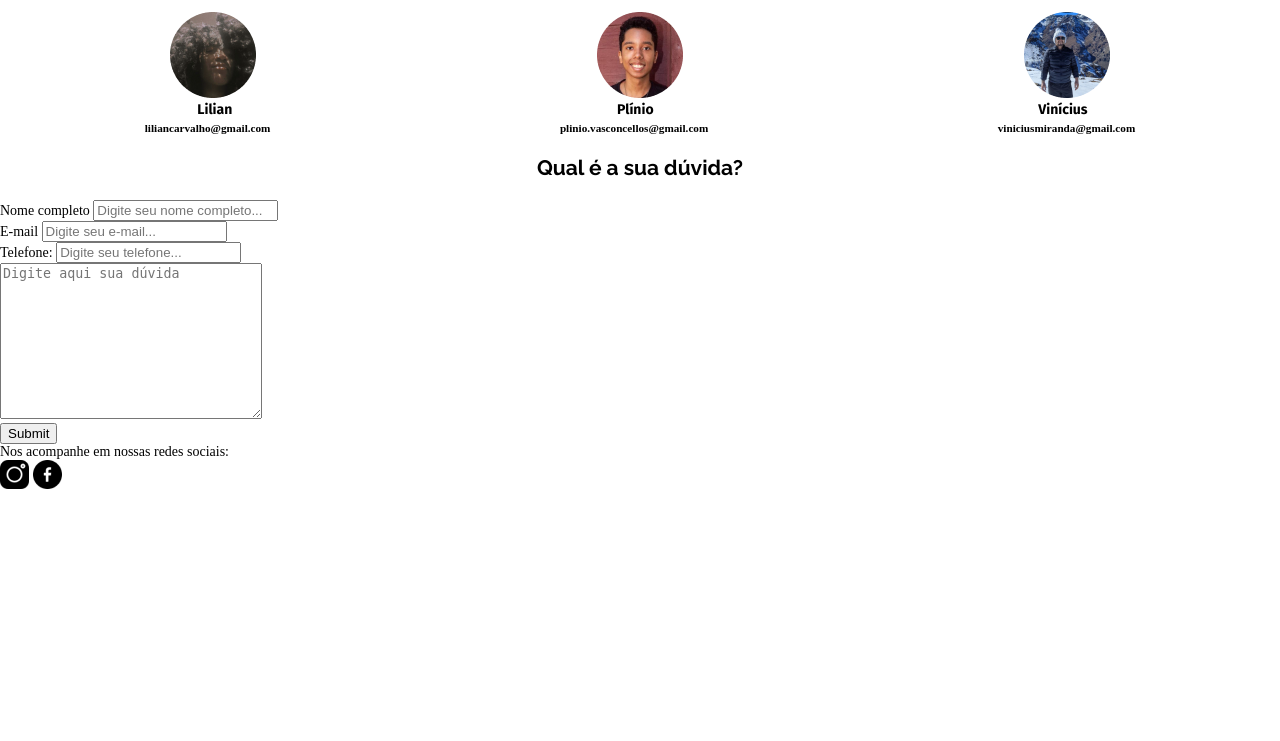
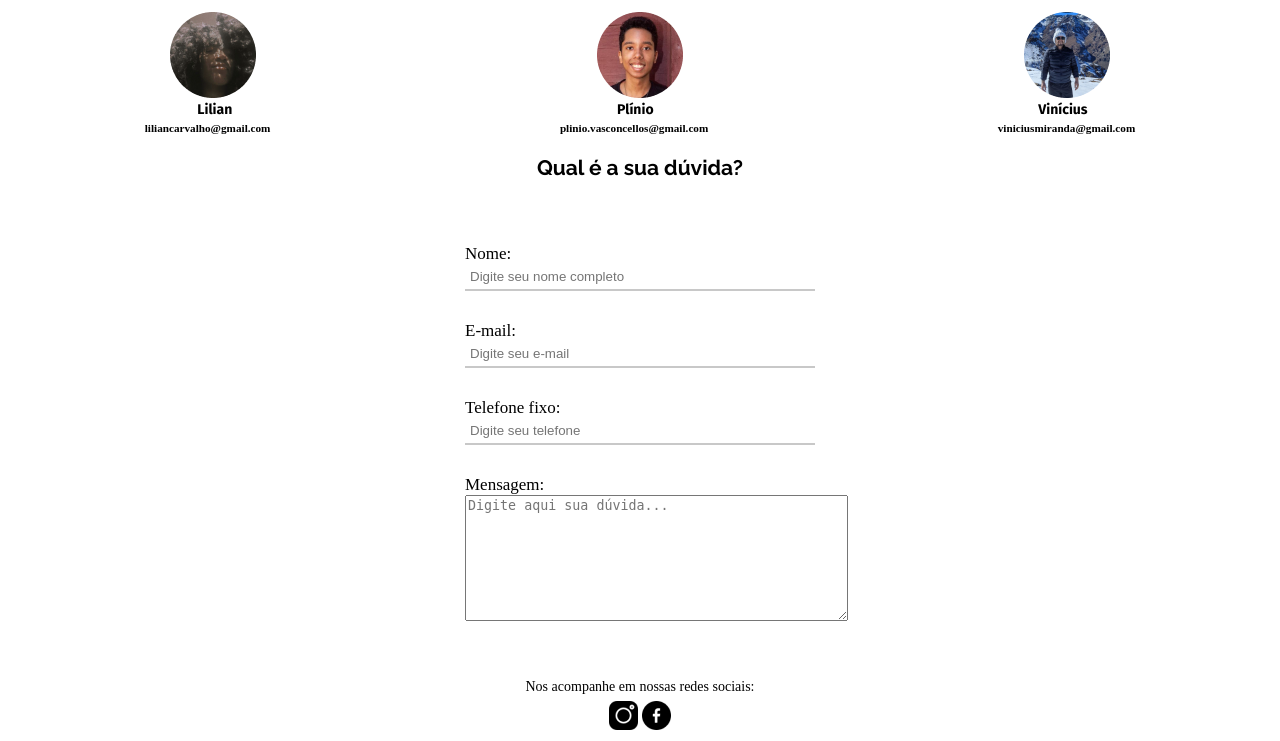
Before and after one commit to Lilian-Carvalho25/Doe-e-alimente, a PHP site: page /fale-conosco.html in a window 1280 px wide. Shown: the part 149-890 px from the top of the page. Before the commit the page ends 638 px from the top, so only its background shows below. Run offline with PHP 8.4, Linux system fonts and the light colour scheme.

Commit message:
Finalizando página fale conosco

```diff
--- a/css/style.css
+++ b/css/style.css
@@ -313,11 +313,10 @@ nav h2 a {
 main h2{
     text-align: center;
     text-transform: inherit;
-    margin: 20px 0px;
 }
 figure{
     display: flex;
-    justify-content: space-around
+    justify-content: space-around;
 
 }
 .nome{
@@ -342,3 +341,13 @@ a{
 a:hover{
     color:rgb(25, 25, 155);
 }
+.duvida{
+    margin-top: 20px;
+    margin-bottom:20px;
+}
+form{
+    margin: 1rem;
+}
+.forme{
+    margin-top: 20px;
+}
--- a/fale-conosco.html
+++ b/fale-conosco.html
@@ -30,7 +30,7 @@
 
 
     <main>
-        <h2>Fale conosco</h2>
+        <h2 class="duvida">Fale conosco</h2>
 
 
         <figure>
@@ -53,32 +53,33 @@
             </div>
 
 
-        <h2>Qual é a sua dúvida?</h2>
-        <div>
-            <label for="fname">Nome completo</label>
-                <input type="text" id="fname" name="fname" placeholder="Digite seu nome completo...">
-        </div>
+        <h2 class="duvida">Qual é a sua dúvida?</h2>
+        <section id="container-formulario">
+            <form action="" method="post">
+                <div class="caixas">
+                    <label for="nome">Nome:</label>
+                    <input type="text" name="nome" id="nome" required class="inputs" placeholder="Digite seu nome completo">
+                </div>
 
-           <div>
-               <label for="email">E-mail</label>
-                <input type="text" id="email" name="email" placeholder="Digite seu e-mail...">
-           </div>
+                <div class="caixas">
+                    <label for="email">E-mail:</label>
+                    <input type="email" name="email" id="email" required class="inputs" placeholder="Digite seu e-mail">
+                </div>
 
+                <div class="caixas">
+                    <label for="telefone">Telefone fixo:</label>
+                    <input type="tel" name="telefone" id="telefone" class="inputs" placeholder="Digite seu telefone">
+                </div>
 
-           <div>
-            <label for="telefone">Telefone:</label>
-            <input type="tel" maxlength="15" onkeyup="handlePhone(event)" placeholder="Digite seu telefone...">
-           </div>
-
-            <div><textarea name="message" rows="10" cols="30" placeholder="Digite aqui sua dúvida"></textarea></div>
-
-            <p><input type="submit" value="Submit"></p>
-
+                <div class="caixas">
+                    <label for="mensagem">Mensagem:</label><br>
+                    <textarea placeholder="Digite aqui sua dúvida..." name="" id="" cols="45" rows="8"></textarea>
+                </div>
 
     </main>
 
 
-    <footer>
+    <footer class="rodape">
         <p>Nos acompanhe em nossas redes sociais:</p>
         <img src="imagens/logo-instagram.png" alt="">
         <img src="imagens/logo-facebook.png" alt="">
```
